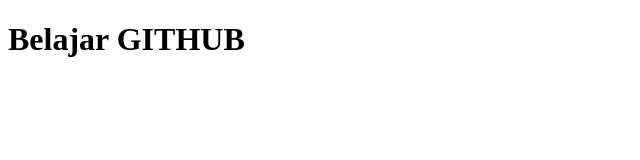
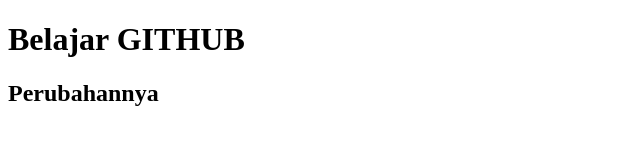
Before and after one commit to Ragil98/belajargit-c1, a plain HTML site: page index.html in a window 1280 px wide. Shown: the whole page, without its empty margins (0-640 px from the left). Drawn offline with Linux system fonts and the light colour scheme.

Commit message:
Tambahin header

```diff
--- a/index.html
+++ b/index.html
@@ -8,5 +8,6 @@
 </head>
 <body>
     <h1>Belajar GITHUB</h1>
+    <h2>Perubahannya</h2>
 </body>
 </html>
```
